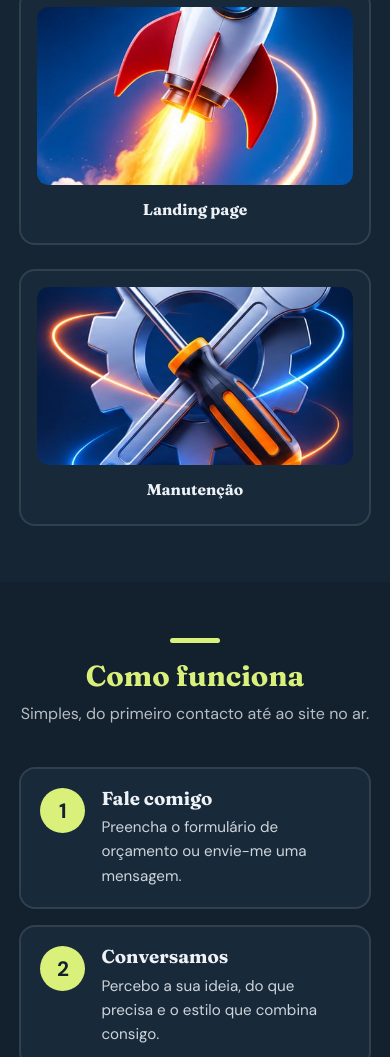
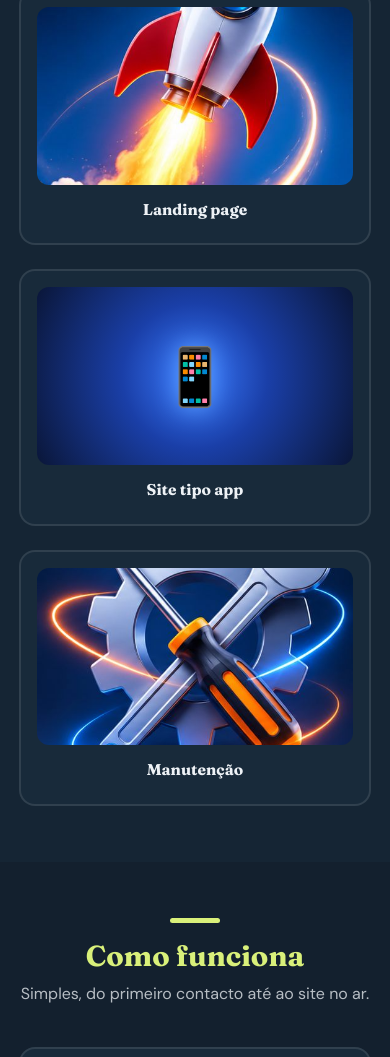
Before and after one commit to ludnice11-lang/siteLudnice, a plain HTML site: page index.html in a window 390 px wide. Shown: the part 1617-2674 px from the top of the page. Drawn offline with Linux system fonts and the light colour scheme.

Commit message:
Adicionei o serviço Site tipo app (PWA)

```diff
--- a/index.html
+++ b/index.html
@@ -106,6 +106,17 @@
         <p class="detalhe">Uma página só, feita para o cliente agir: falar consigo no WhatsApp ou comprar.</p>
       </button>
 
+      <!-- NOVO SERVIÇO: site tipo app (PWA = "Progressive Web App").
+           Ainda não há foto para este cartão, por isso usamos um quadrado com um emoji.
+           Quando tiver uma imagem (ex.: "imagens/servico-app.jpg"), troque a <div> abaixo por:
+           <img src="imagens/servico-app.jpg" alt="Telemóvel com um app aberto" class="cartao-imagem"> -->
+      <button class="cartao">
+        <div class="cartao-imagem cartao-icone" aria-hidden="true">📱</div>
+        <h3>Site tipo app</h3>
+        <p class="detalhe">Um site que o cliente instala no telemóvel como uma app: ganha um ícone no ecrã inicial, abre em ecrã inteiro e funciona mesmo com a internet fraca. Sem precisar de lojas de apps.</p>
+      </button>
+
+      <!-- Manutenção fica sempre em ÚLTIMO lugar -->
       <button class="cartao">
         <img src="imagens/servico-manutencao.jpg" alt="Ferramentas e engrenagem" class="cartao-imagem">
         <h3>Manutenção</h3>
@@ -269,6 +280,12 @@
         <p>Sim. Todos os sites são feitos para funcionar bem no telemóvel, no tablet e no computador.</p>
       </details>
 
+      <!-- Pergunta nova: explica o serviço "Site tipo app" -->
+      <details>
+        <summary>O que é um site tipo app?</summary>
+        <p>É um site que se pode instalar no telemóvel, como se fosse uma app (o nome técnico é PWA). Fica com um ícone no ecrã inicial, abre sem a barra do navegador e carrega mais depressa. Não precisa de estar na Play Store nem na App Store.</p>
+      </details>
+
       <details>
         <summary>Posso pedir mudanças depois?</summary>
         <p>Pode. Durante a criação fazemos os ajustes juntos, e depois também ofereço o serviço de manutenção.</p>
@@ -295,6 +312,7 @@
       <select id="campo-tipo">
         <option>Site institucional</option>
         <option>Landing page</option>
+        <option>Site tipo app (PWA)</option> <!-- nova opção para o serviço de site tipo app -->
         <option>Manutenção de site</option>
         <option>Só a configuração do Perfil no Google</option>
         <option>Ainda não sei</option>
--- a/style.css
+++ b/style.css
@@ -244,11 +244,19 @@ h1, h2, h3 {
    ========================================================= */
 .cartoes {
   display: grid;
-  /* cria colunas automáticas: cada uma com no mínimo 220px */
-  grid-template-columns: repeat(auto-fit, minmax(220px, 1fr));
+  /* No computador: 4 colunas do mesmo tamanho ("1fr" = uma parte igual do espaço) */
+  grid-template-columns: repeat(4, 1fr);
   gap: 1.5rem;
-  max-width: 900px;
+  max-width: 1000px;     /* largura suficiente para 4 cartões lado a lado no computador */
   margin: 0 auto;        /* centraliza na página */
+}
+
+/* Em ecrãs médios (tablet, até 900px de largura): 2 colunas, ou seja, 2 cartões em cima e 2 embaixo.
+   Assim nenhum cartão fica sozinho numa linha */
+@media (max-width: 900px) {
+  .cartoes {
+    grid-template-columns: repeat(2, 1fr);
+  }
 }
 
 .cartao {
@@ -274,6 +282,22 @@ h1, h2, h3 {
   border-radius: 12px;      /* cantos arredondados */
   margin-bottom: 1rem;      /* espaço entre a imagem e o título */
   display: block;
+}
+
+/* Cartão SEM foto: um quadrado colorido com um emoji grande no meio.
+   Ele usa também a classe "cartao-imagem", então herda o tamanho e os cantos arredondados */
+.cartao-icone {
+  display: flex;               /* "flex" ajuda a centralizar o que está dentro */
+  align-items: center;         /* centraliza o emoji na vertical */
+  justify-content: center;     /* centraliza o emoji na horizontal */
+  font-size: 5rem;             /* emoji bem grande */
+  /* Fundo azul que imita as outras imagens:
+     "radial-gradient" = degradê em CÍRCULO, que começa no centro e vai para as bordas.
+     Centro azul-claro brilhante -> azul médio -> azul-marinho bem escuro nos cantos */
+  background: radial-gradient(circle at center, #3b7bff 0%, #1a3fa8 40%, #0a1638 100%);
+  /* Brilho azul à volta do emoji, como a luz das outras imagens.
+     Os números são: deslocamento para o lado, para baixo, tamanho do brilho, cor */
+  text-shadow: 0 0 25px #5aa0ff;
 }
 
 /* O texto de detalhe começa ESCONDIDO... */
@@ -924,6 +948,16 @@ h1, h2, h3 {
     aspect-ratio: 16 / 9;
   }
 
+  /* No telemóvel: 1 cartão por linha, ocupando a largura toda */
+  .cartoes {
+    grid-template-columns: 1fr;
+  }
+
+  /* O quadrado do emoji fica mais baixinho no telemóvel, então o emoji também diminui */
+  .cartao-icone {
+    font-size: 3.5rem;
+  }
+
   /* Caixinha do orçamento com menos espaço interno no celular */
   .formulario {
     padding: 1.5rem 1.2rem;
```
